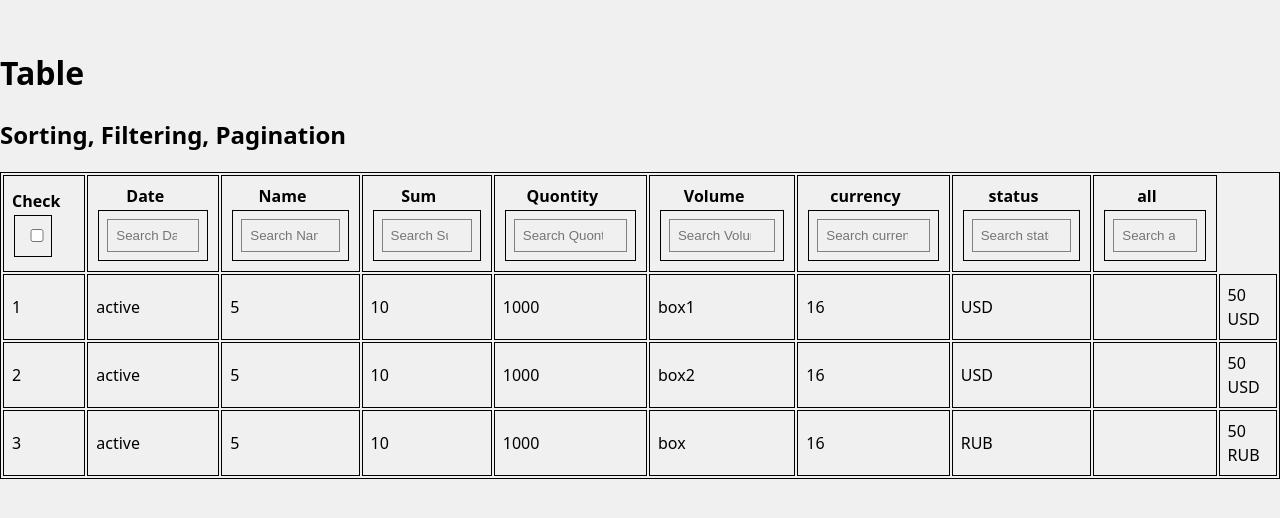
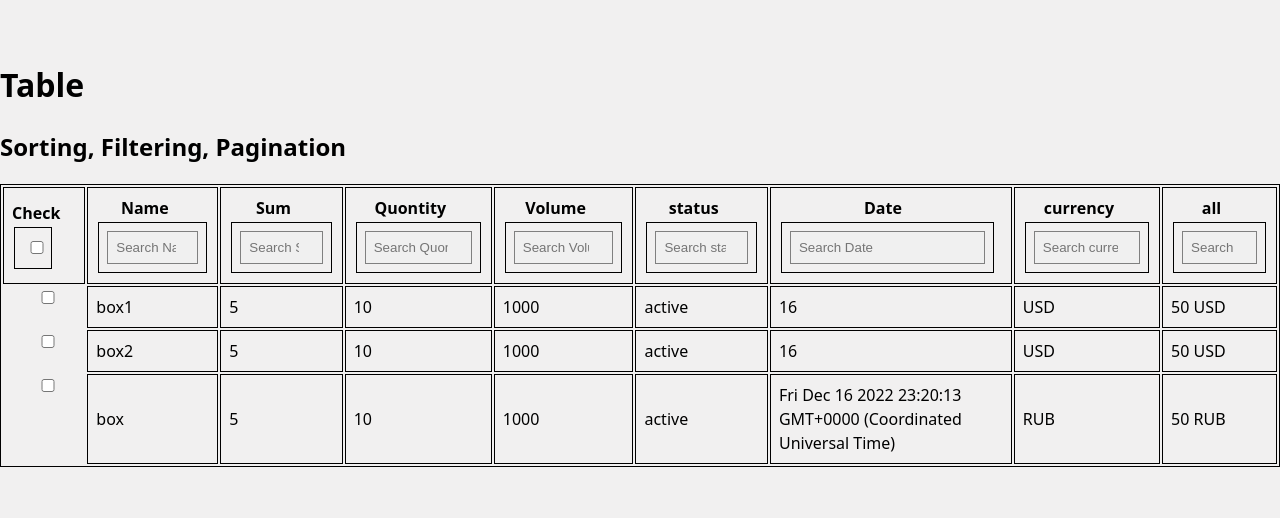
Before and after one commit to lismgmk/custom-table, a React app: page / in a window 1280 px wide. Shown: the part 136-654 px from the top of the page. Built offline with nearby package versions, Linux system fonts and the light colour scheme.

Commit message:
add order row func

```diff
--- a/src/components/AppPage.tsx
+++ b/src/components/AppPage.tsx
@@ -1,4 +1,4 @@
-import React from 'react';
+import React, { useEffect } from 'react';
 import { useAppDispatch } from '../redux/hooks/reduxHooks';
 import { currentBodyRowsSlice } from '../redux/slices/currentBodyRows';
 import './Application.scss';
@@ -39,20 +39,20 @@ import Table from './Table';
 // ];
 
 const AppPage: React.FC = () => {
-  const columns: IColumn[] = [
-    { accessor: 'name', label: 'Name' },
-    { accessor: 'status', label: 'Status' },
-    { accessor: 'sum', label: 'Sum' },
-    { accessor: 'qty', label: 'Quantity' },
-    { accessor: 'volume', label: 'Volume' },
-    { accessor: 'delivery_date', label: 'Delivery date' },
-    { accessor: 'currency', label: 'Currency' },
-    // {
-    //   accessor: 'is_manager',
-    //   label: 'Manager',
-    //   // format: (value: any) => (value ? '✔️' : '✖️'),
-    // },
-  ];
+  // const columns: IColumn[] = [
+  //   { accessor: 'name', label: 'Name' },
+  //   { accessor: 'status', label: 'Status' },
+  //   { accessor: 'sum', label: 'Sum' },
+  //   { accessor: 'qty', label: 'Quantity' },
+  //   { accessor: 'volume', label: 'Volume' },
+  //   { accessor: 'delivery_date', label: 'Delivery date' },
+  //   { accessor: 'currency', label: 'Currency' },
+  //   // {
+  //   //   accessor: 'is_manager',
+  //   //   label: 'Manager',
+  //   //   // format: (value: any) => (value ? '✔️' : '✖️'),
+  //   // },
+  // ];
 
   const rows: IResponse[] = [
     {
@@ -82,12 +82,14 @@ const AppPage: React.FC = () => {
       qty: 10,
       volume: 1000,
       name: 'box',
-      delivery_date: new Date().getDate().toString(),
+      delivery_date: new Date().toString(),
       currency: 'RUB',
     },
   ];
   const dispatch = useAppDispatch();
-  dispatch(currentBodyRowsSlice.actions.setInitialRows(rows));
+  useEffect(() => {
+    dispatch(currentBodyRowsSlice.actions.setInitialRows(rows));
+  }, []);
   return (
     <div className='App'>
       <h1>Table</h1>
--- a/src/components/Table.tsx
+++ b/src/components/Table.tsx
@@ -141,8 +141,26 @@ const Table = () => {
           {Object.entries(redux.allFilteredRows).map(([key, value], index) => {
             return (
               <tr id={key} key={key}>
-                {Object.values(value).map((el, index) => {
-                  return <td key={index + 100}>{el}</td>;
+                {Object.entries(value).map(([key2, val2]) => {
+                  if (key2 === 'checked') {
+                    return (
+                      <input
+                        key={index + 12}
+                        type='checkbox'
+                        checked={val2}
+                        onChange={(event) =>
+                          dispatch(
+                            currentBodyRowsSlice.actions.filterRows({
+                              [key]: event.target.value,
+                            }),
+                          )
+                        }
+                      />
+                    );
+                  }
+                  if (key2 !== 'id') {
+                    return <td key={index + 100}>{val2}</td>;
+                  }
                 })}
               </tr>
             );
--- a/src/components/dto/data.interface.ts
+++ b/src/components/dto/data.interface.ts
@@ -14,33 +14,33 @@ export interface IResponse {
   currency: string;
 }
 export interface IRows {
-  id: string;
-  status: 'active' | 'archive';
-  sum: number;
-  qty: number;
-  volume: number;
-  name: string;
-  delivery_date: string;
-  currency: string;
-  checked: boolean;
-  all: string;
+  id?: string;
+  status?: 'active' | 'archive';
+  sum?: number;
+  qty?: number;
+  volume?: number;
+  name?: string;
+  delivery_date?: string;
+  currency?: string;
+  checked?: boolean;
+  all?: string;
 }
 
 export interface IData {
   [key: string]: IRows;
 }
 
-export type INameColumns =
-  | 'status'
-  | 'sum'
-  | 'qty'
-  | 'volume'
-  | 'name'
-  | 'delivery_date'
-  | 'checked'
-  | 'all'
-  | 'currency';
-
+export enum EnNameColumns {
+  checked = 'checked',
+  name = 'name',
+  sum = 'sum',
+  qty = 'qty',
+  volume = 'volume',
+  status = 'status',
+  delivery_date = 'delivery_date',
+  currency = 'currency',
+  all = 'all',
+}
 export type IFilters = {
   [key in keyof Omit<IRows, 'id'>]: {
     label: string;
--- /dev/null
+++ b/src/components/helpers/orderHelper.ts
@@ -0,0 +1,37 @@
+// import { INameColumns } from './../dto/data.interface';
+
+import { EnNameColumns } from '../dto/data.interface';
+
+// const rowOrder: Record<string, any> = {
+//   id: '',
+//   name: '',
+//   status: 'active',
+//   sum: 0,
+//   qty: 0,
+//   volume: 0,
+//   delivery_date: '',
+//   currency: '',
+// };
+
+// function orderKey(obj: IResponse) {
+//   Object.keys(rowOrder).forEach((el) => {
+//     rowOrder[el];
+//     // = obj[el as keyof IResponse];
+//   });
+
+//   rowOrder.forEach((k) => {
+//     const v = obj[k as keyof IResponse];
+//     delete obj[k as keyof IResponse];
+//     obj[k as keyof IResponse] = v.toString();
+//   });
+//   return obj;
+// }
+
+export function orderKey(obj: Record<string, any>) {
+  for (const n in EnNameColumns) {
+    const v = obj[n];
+    delete obj[n];
+    obj[n] = v || null;
+  }
+  return obj;
+}
--- a/src/redux/slices/currentBodyRows.ts
+++ b/src/redux/slices/currentBodyRows.ts
@@ -1,9 +1,9 @@
 import { createSlice } from '@reduxjs/toolkit';
 import {
+  EnNameColumns,
   IData,
   IFilters,
   // IFilters,
-  INameColumns,
   IResponse,
   IRows,
   ISort,
@@ -15,6 +15,7 @@ import {
   isStrings,
   toLower,
 } from '../../components/helper';
+import { orderKey } from '../../components/helpers/orderHelper';
 
 const initialState: {
   allRows: IData;
@@ -33,11 +34,6 @@ const initialState: {
       type: 'checkbox',
       checked: false,
     },
-    delivery_date: {
-      label: 'Date',
-      searchValue: '',
-      type: 'search',
-    },
     name: {
       label: 'Name',
       searchValue: '',
@@ -50,13 +46,18 @@ const initialState: {
       searchValue: '',
       type: 'number',
     },
-    currency: {
-      label: 'currency',
+    status: {
+      label: 'status',
       searchValue: '',
       type: 'search',
     },
-    status: {
-      label: 'status',
+    delivery_date: {
+      label: 'Date',
+      searchValue: '',
+      type: 'search',
+    },
+    currency: {
+      label: 'currency',
       searchValue: '',
       type: 'search',
     },
@@ -77,11 +78,16 @@ export const currentBodyRowsSlice = createSlice({
   initialState,
   reducers: {
     setInitialRows: (state, action: { payload: IResponse[] }) => {
+      action.payload.sort((a, b) => {
+        return (
+          Number(new Date(a.delivery_date)) - Number(new Date(b.delivery_date))
+        );
+      });
       const initialState: IData = {};
       action.payload.forEach((el) => {
         const all = `${el.qty * el.sum} ${el.currency}`;
         initialState[el.id] = {
-          ...el,
+          ...orderKey(el),
           checked: false,
           all,
         };
@@ -112,7 +118,7 @@ export const currentBodyRowsSlice = createSlice({
       state,
       action: {
         payload: {
-          [key in INameColumns]?: string;
+          [key in EnNameColumns]?: string;
           // status?: boolean;
           // sum?: number;
           // qty?: number;
@@ -127,14 +133,14 @@ export const currentBodyRowsSlice = createSlice({
       if (isEmpty(action.payload)) {
         state.allFilteredRows;
       } else {
-        payloadArr.forEach((el: INameColumns) => {
+        payloadArr.forEach((el: keyof Omit<IRows, 'id'>) => {
           state.filters[el].searchValue = action.payload[el];
           // state.filters[el].serchValue = action.payload[el];
         });
         const filteredState: IData = {};
         Object.entries(state.allFilteredRows).forEach(([rowKey, rowValue]) => {
-          payloadArr.forEach((item: INameColumns) => {
-            const value = rowValue[item];
+          payloadArr.forEach((item: keyof Omit<IRows, 'id'>) => {
+            const value = rowValue[item as keyof IRows];
             const searchValue = action.payload[item];
             // if (isStrings(value)) {
             //   return toLower(value).includes(toLower(searchValue));
```
Also changed, not shown: src/components/global/rowOrder.ts (added).
